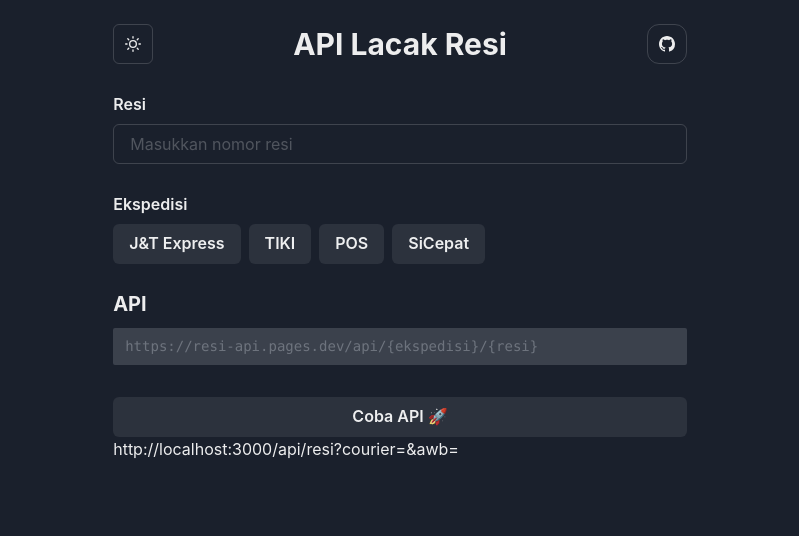
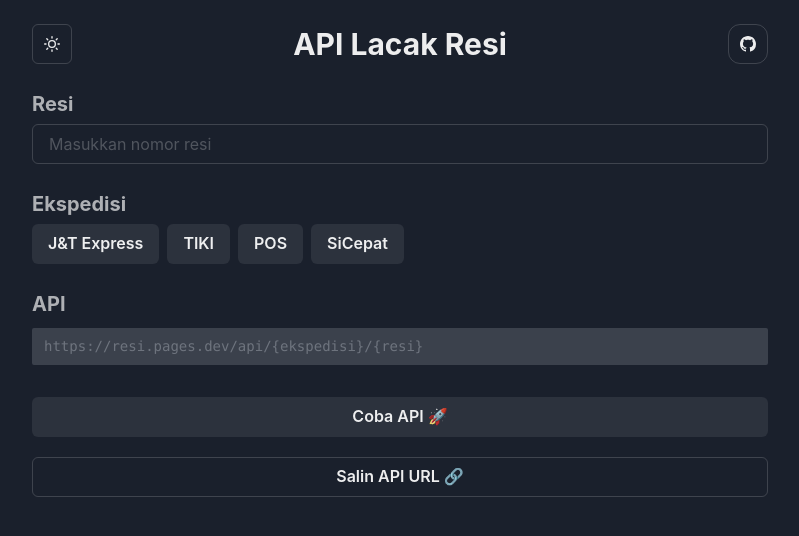
Before and after one commit to zakiego/api-cek-resi, a Next.js app: page / in a window 1280 px wide. Shown: the top 536 px of the page, without its empty margins (240-1039 px from the left). Built offline with nearby package versions, Linux system fonts and the light colour scheme.

Commit message:
feat: add test api result

```diff
--- a/components/Endpoint.tsx
+++ b/components/Endpoint.tsx
@@ -9,7 +9,7 @@
 
   return (
     <>
-      <Heading as="h2" size="md">
+      <Heading as="h2" size="md" opacity="70%">
         API
       </Heading>
       {isFilled ? (
@@ -18,7 +18,7 @@
         </Code>
       ) : (
         <Code py="2" mt="3" px="3">
-          <Text opacity="30%">{`https://resi-api.pages.dev/api/{ekspedisi}/{resi}`}</Text>
+          <Text opacity="30%">{`https://resi.pages.dev/api/{ekspedisi}/{resi}`}</Text>
         </Code>
       )}
     </>
--- a/components/InputResi.tsx
+++ b/components/InputResi.tsx
@@ -25,7 +25,9 @@
   return (
     <Box>
       <FormControl>
-        <FormLabel fontWeight="semibold">Resi</FormLabel>
+        <Heading as={FormLabel} size="md" opacity="70%">
+          Resi
+        </Heading>
         <Input
           value={resi}
           onChange={(e: React.ChangeEvent<HTMLInputElement>) =>
@@ -36,7 +38,9 @@
       </FormControl>
 
       <FormControl pt="7">
-        <FormLabel fontWeight="semibold">Ekspedisi</FormLabel>
+        <Heading as={FormLabel} size="md" opacity="70%">
+          Ekspedisi
+        </Heading>
         <Stack direction="row">
           {listEkspedisi.map((item) => {
             const isSelected = item.id == ekspedisi;
--- a/components/Page.tsx
+++ b/components/Page.tsx
@@ -6,8 +6,8 @@
 
 const Page = ({ children }: PageProps) => {
   return (
-    <Container>
-      <Flex mt="6" flexDir="column">
+    <Container maxWidth="3xl">
+      <Flex my="6" flexDir="column">
         {children}
       </Flex>
     </Container>
--- a/components/TestEndpoint.tsx
+++ b/components/TestEndpoint.tsx
@@ -1,5 +1,13 @@
-import { Button, Text } from "@chakra-ui/react";
+import {
+  Box,
+  Button,
+  Code,
+  Heading,
+  useClipboard,
+  useToast,
+} from "@chakra-ui/react";
 import { useAtomValue } from "jotai";
+import beautify from "json-beautify";
 import { useState } from "react";
 
 import { endpointAtom, endpointAtomLocalhost, isFilledAtom } from "./Atom";
@@ -11,10 +19,14 @@
     env == "development" ? endpointAtomLocalhost : endpointAtom,
   );
 
+  const { hasCopied, onCopy } = useClipboard(endpoint);
+  const toast = useToast();
+
   const [result, setResult] = useState("");
   const [isLoading, setIsLoading] = useState(false);
 
   const fetchAPI = async () => {
+    setResult("");
     setIsLoading(true);
     const resp = await fetch(endpoint).then((resp) => resp.json());
     setResult(resp);
@@ -24,14 +36,49 @@
   return (
     <>
       <Button
-        disabled={!isFilled}
+        disabled={!isFilled || isLoading}
         isLoading={isLoading}
         colorScheme={isFilled ? "blue" : "gray"}
         onClick={() => fetchAPI()}
       >
         Coba API 🚀
       </Button>
-      <Text>{endpoint}</Text>
+      <Button
+        mt="5"
+        disabled={!isFilled}
+        variant="outline"
+        colorScheme={isFilled ? "blue" : "gray"}
+        onClick={() => {
+          onCopy();
+          toast({
+            title: "Tersalin",
+            status: "info",
+            duration: 9000,
+            isClosable: true,
+            position: "top",
+          });
+        }}
+      >
+        Salin API URL 🔗
+      </Button>
+      {result && (
+        <>
+          <Box pt="8" />
+          <Heading as="h2" size="md" opacity="70%">
+            Respons API
+          </Heading>
+          <Code
+            mt="4"
+            rounded="lg"
+            py="3"
+            px="2"
+            whiteSpace="pre-wrap"
+            display="block"
+          >
+            {beautify(result, null as unknown as object, 2, 100)}
+          </Code>
+        </>
+      )}
     </>
   );
 };
```
